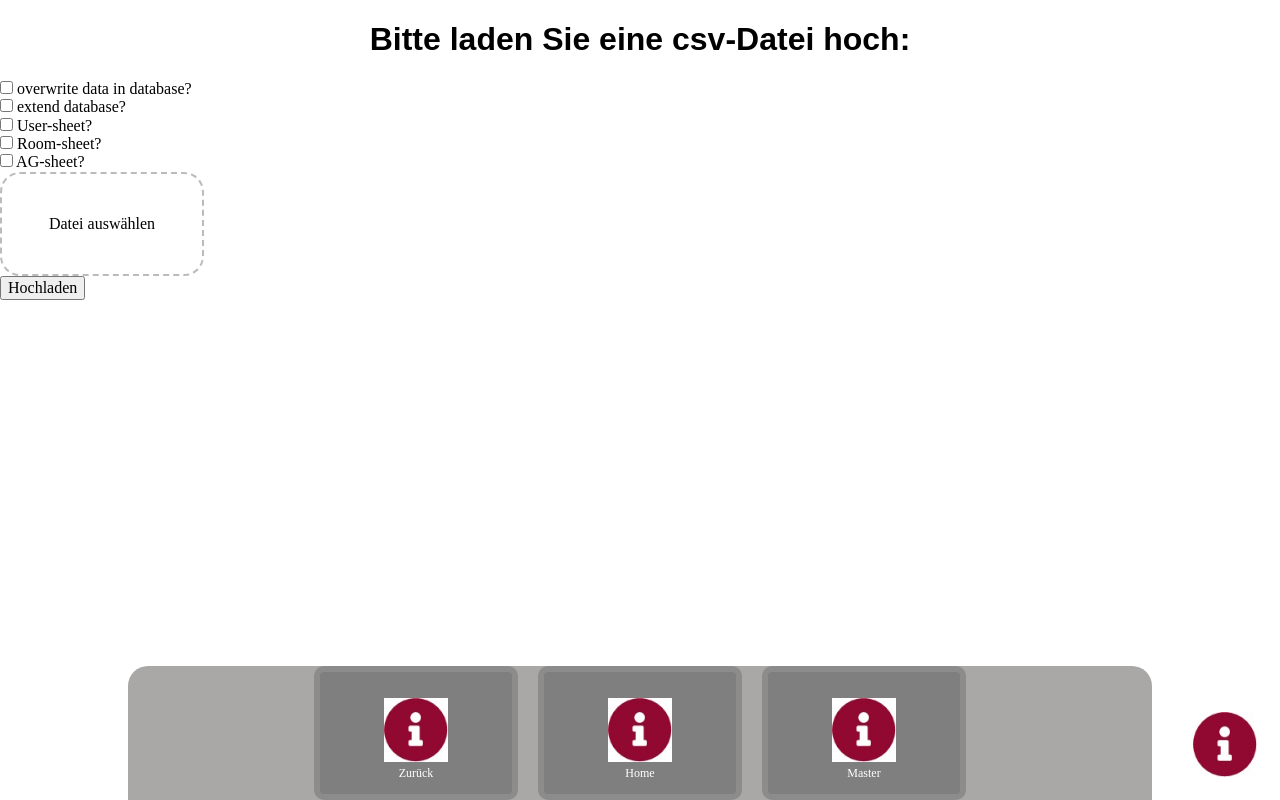
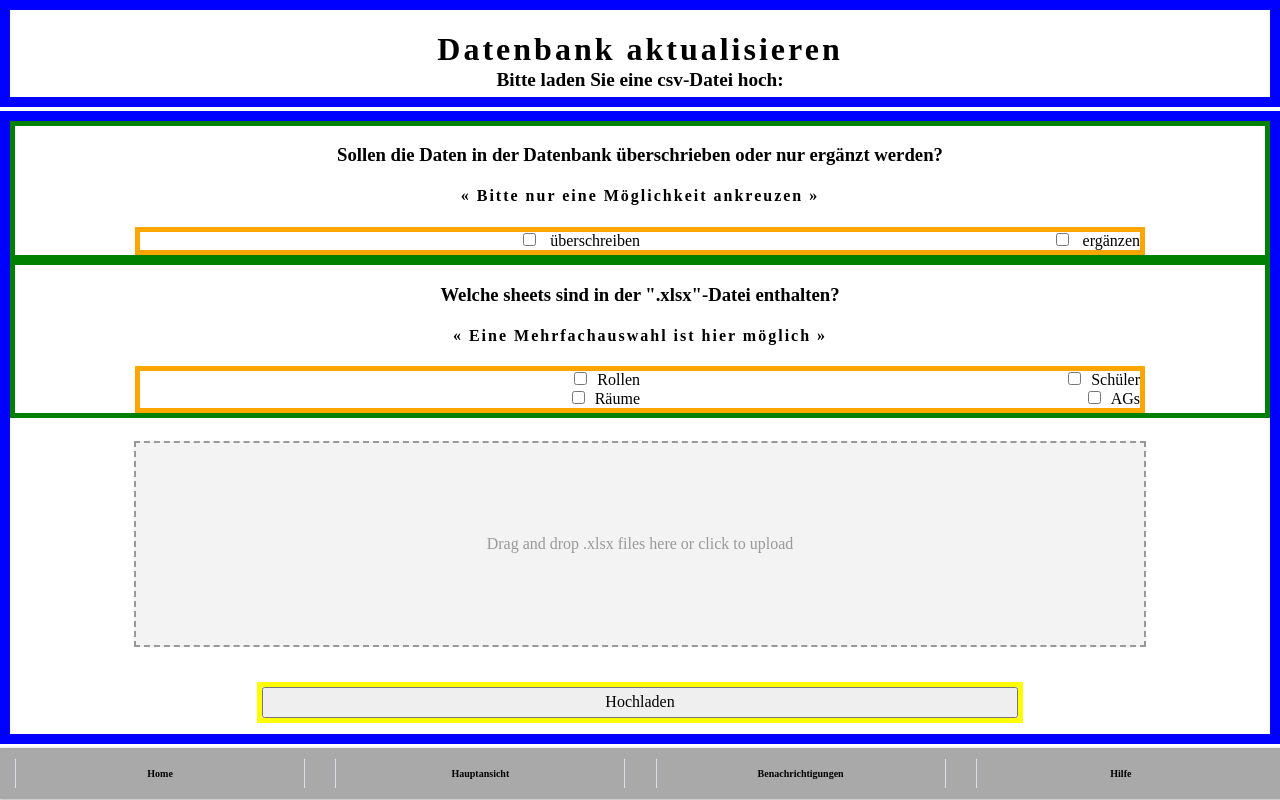
Before and after one commit to LegoStalin/koord-app-altenberge, a Django app: page /csv_import/ in a window 1280 px wide. Run offline with Django 4.2, Linux system fonts and the light colour scheme.

Commit message:
created layout for csv_import

```diff
--- a/koordapp/main_app/static/css/csv_import_style.css
+++ b/koordapp/main_app/static/css/csv_import_style.css
@@ -1,11 +1,158 @@
+:root {
+  --primary: hsl(260, 100%, 80%);
+}
+.block_container {
+  display: grid;
+  height: 98dvh;
+  grid-template-rows: 0.3fr 2fr 0.3fr;
+  grid-template-areas: "header" "content" "footer";
+  gap: 0.5%;
+}
+.header_container {
+  grid-area: header;
+  border: 10px solid #0000ff;
+  text-align: center;
+  line-height: 5%;
+}
+.header_container h1 {
+  margin-top: 2%;
+  margin-bottom: 1%;
+  letter-spacing: 3px;
+  font-size: 200%;
+  line-height: 90%;
+}
+.header_container h2 {
+  font-size: 120%;
+}
+.form_container h4 {
+  letter-spacing: 2px;
+}
+.form_container {
+  border: 10px solid #0000ff;
+  grid-area: content;
+  display: grid;
+  grid-template-rows: 0.5fr 0.5fr 1.6fr 0.4fr;
+  grid-template-areas: "database_flags" "sheet_flags" "file_upload" "upload_button";
+  text-align: center;
+}
+#database_flags {
+  grid-area: database_flags;
+  border: 5px solid green;
+  align-items: center;
+}
+#sheet_flags {
+  grid-area: sheet_flags;
+  border: 5px solid green;
+}
+.checkbox_container {
+  display: flex;
+  text-align: center;
+  justify-content: space-around;
+  align-items: center;
+  flex-wrap: wrap;
+  width: 80%;
+  border: 5px solid orange;
+  margin: auto;
+}
+.checkbox_container input {
+  margin-right: 5%;
+}
+.checkbox_container input[type="checkbox"] {
+  margin: 0 10px;
+}
+.checkbox_container label {
+  text-align: right;
+}
+.checkbox_container > * {
+  flex-basis: 50%;
+}
+
 .dnd_file {
-  width: 200px;
-  height: 100px;
-  border: 2px dashed #bbb;
-  border-radius: 20px;
+  grid-area: file_upload;
+  border: 5px solid green;
+}
+
+.dnd_file {
+  width: 80%;
+  height: 80%;
+  margin: auto;
+  border: 2px dashed #999;
   display: flex;
+  justify-content: center;
   align-items: center;
-  justify-content: center;
-  text-align: center;
+  color: #999;
+  background-color: #f3f3f3;
   cursor: pointer;
 }
+
+.dnd_file:before {
+  content: "Drag and drop .xlsx files here or click to upload";
+  text-align: center;
+}
+.upload_button {
+  grid-area: upload_button;
+  border: 5px solid yellow;
+  margin: auto;
+  width: 60%;
+  height: 50%;
+}
+.upload_button input {
+  width: 100%;
+  height: 100%;
+  cursor: pointer;
+}
+/*navbar css code*/
+.navbar_menu {
+  display: flex;
+  height: 100%;
+  justify-content: space-around;
+  align-items: center;
+  background-color: #a9a9a9;
+  padding: 10px 0;
+  box-shadow: 2px 2px 2px 2px rgba(0, 0, 0, 0.2);
+  text-align: center;
+}
+
+.nav_item {
+  display: flex;
+  justify-content: center;
+  align-items: center;
+  height: 100%;
+  color: #000000; /* black */
+  text-decoration: none;
+  font-size: 1.2em;
+  transition: color 0.3s ease, transform 0.3s ease;
+  border-left: 1px solid #dee2e6;
+  border-right: 1px solid #dee2e6;
+  padding-left: 5%;
+  padding-right: 5%;
+  width: 12.5%;
+  margin: auto;
+}
+
+.nav_item:last-child {
+  border-right: none;
+}
+
+.nav_item:hover {
+  color: #ffffff; /* white */
+  transform: scale(1.1);
+  background-color: #e9ecef;
+}
+.nav_item a {
+  display: flex;
+  justify-content: center;
+  align-items: center;
+  text-decoration: none;
+  color: inherit;
+  font-weight: bold;
+  width: 100%;
+  font-size: max(10px, 10%);
+  height: 100%;
+}
+#nav_home,
+#nav_main,
+#nav_notifications,
+#nav_help {
+  height: 90%;
+}
--- a/koordapp/main_app/static/css/style.css
+++ b/koordapp/main_app/static/css/style.css
@@ -1,4 +1,4 @@
-ul.errorlist {
+/*ul.errorlist {
     display: none;
 }
 * h1{
@@ -32,7 +32,7 @@ ul.errorlist {
     background-color: #6AA73C;
     cursor: pointer;
 }
-/*page Welcome - NFC Checkin*/
+/*page Welcome - NFC Checkin*/ /*
 @media only screen and (min-width: 1401px) {
     .nfc-check-in {
         display: flex;
@@ -92,7 +92,7 @@ ul.errorlist {
         text-align: center;
     }
 }
-/* create activity form*/
+/* create activity form*/ /*
 .create_activity_form {
     display: grid;
     grid-template-columns: max-content 1fr;
@@ -122,6 +122,7 @@ ul.errorlist {
     background-color: #ffffff;
 }
 /*navbar stuff, everything for navigation including the help-icon */
+/*
 @media only screen and (min-width: 1401px) {
     .navbar-standard {
         position: fixed;
@@ -134,11 +135,11 @@ ul.errorlist {
         background-color: #aaa7a7;
         display: flex;
         justify-content: center;
-        /*padding: 10px; */
-        border-top-left-radius: 20px; /* Rounded top left corner */
-        border-top-right-radius: 20px; /* Rounded top right corner */
-        border-bottom-left-radius: 0; /* No rounding for bottom left corner */
-        border-bottom-right-radius: 0; /* No rounding for bottom right corner */
+        /*padding: 10px; */ /*
+        border-top-left-radius: 20px; /* Rounded top left corner */ /*
+        border-top-right-radius: 20px; /* Rounded top right corner */ /*
+        border-bottom-left-radius: 0; /* No rounding for bottom left corner */ /*
+        border-bottom-right-radius: 0; /* No rounding for bottom right corner */ /*
     }
     .navbar-icon-container {
         display: flex;
@@ -152,28 +153,28 @@ ul.errorlist {
         border-radius: 10px;
     }
     .navbar-icon-container img {
-        width: 70px; /* Adjust the width as desired */
+        width: 70px; /* Adjust the width as desired */ /*
         height: auto;
         margin-bottom: 5px;
         color: red;
     }
     .navbar-text {
-        font-size: 12px; /* Adjust the font size as desired */
+        font-size: 12px; /* Adjust the font size as desired */ /*
     }
 
     .navbar-standard:hover #help_icon {
-        transform: scale(1.2); /* Scale on hover */
+        transform: scale(1.2); /* Scale on hover */ /*
     }
     #help_icon {
         height: auto;
         background-color: black;
         cursor: pointer;
         position: fixed;
-        bottom: 10px; /* Adjust the distance from the top as needed */
-        right: 10px; /* Adjust the distance from the right as needed */
+        bottom: 10px; /* Adjust the distance from the top as needed */ /*
+        right: 10px; /* Adjust the distance from the right as needed */ /*
         margin: 14px;
-        transform: scale(1); /* Initial scale */
-        transition: transform 0.3s ease; /* Add transition for smooth scaling */
+        transform: scale(1); /* Initial scale */ /*
+        transition: transform 0.3s ease; /* Add transition for smooth scaling */ /*
         width: 70px;
     }
 }
@@ -189,11 +190,11 @@ ul.errorlist {
         background-color: #aaa7a7;
         display: flex;
         justify-content: center;
-        /*padding: 10px; */
-        border-top-left-radius: 20px; /* Rounded top left corner */
-        border-top-right-radius: 20px; /* Rounded top right corner */
-        border-bottom-left-radius: 0; /* No rounding for bottom left corner */
-        border-bottom-right-radius: 0; /* No rounding for bottom right corner */
+        /*padding: 10px; */ /*
+border-top-left-radius: 20px; /* Rounded top left corner */ /*
+        border-top-right-radius: 20px; /* Rounded top right corner */ /*
+        border-bottom-left-radius: 0; /* No rounding for bottom left corner */ /*
+        border-bottom-right-radius: 0; /* No rounding for bottom right corner */ /*
     }
     .navbar-icon-container {
         display: flex;
@@ -207,28 +208,30 @@ ul.errorlist {
         border-radius: 10px;
     }
     .navbar-icon-container img {
-        width: 5vw; /* Adjust the width as desired */
+        width: 5vw; /* Adjust the width as desired */ /*
         height: auto;
         margin-bottom: 5px;
         color: red;
     }
     .navbar-text {
-        font-size: 12px; /* Adjust the font size as desired */
+        font-size: 12px; /* Adjust the font size as desired */ /*
     }
 
     .navbar-standard:hover #help_icon {
-        transform: scale(1.2); /* Scale on hover */
+        transform: scale(1.2); /* Scale on hover */ /*
     }
     #help_icon {
         height: auto;
         background-color: black;
         cursor: pointer;
         position: fixed;
-        bottom: 10px; /* Adjust the distance from the top as needed */
-        right: 10px; /* Adjust the distance from the right as needed */
+        bottom: 10px; /* Adjust the distance from the top as needed */ /*
+        right: 10px; /* Adjust the distance from the right as needed */ /*
         margin: 1vw 1vw;
-        transform: scale(1); /* Initial scale */
-        transition: transform 0.3s ease; /* Add transition for smooth scaling */
+        transform: scale(1); /* Initial scale */ /*
+        transition: transform 0.3s ease; /* Add transition for smooth scaling */ /*
         width: 5vw;
     }
 }
+
+*/
--- a/koordapp/main_app/templates/base.html
+++ b/koordapp/main_app/templates/base.html
@@ -12,13 +12,15 @@
     </head>
 
     <body>
+      <!--
       <nav class='navbar navbar-dark bg-dark'>
         <div class= "help_icon_class">
             <a href="">
                 <img id="help_icon" src="{% static 'img/help_icon.jpg' %}" alt="clickable helper icon">
             </a>
         </div>
-        <!-- make following div with class "navbar-standard" to a navigation bar which is always at the bottom of the screen and displays the both clickable image-icons for navigation -->
+         make following div with class "navbar-standard" to a navigation bar which is always at the bottom of the screen and displays the both clickable image-icons for navigation -->
+        <!--
         <div class="navbar-standard">
           <div class="navbar-icon-container">
             <img id="back_icon" src="{% static 'img/help_icon.jpg' %}" alt="clickable back icon">
@@ -41,6 +43,7 @@
         </div>
 
       </nav>
+      -->
       <div class="my-5 text-center container">
         {% block content %}
         {% endblock %}
--- a/koordapp/main_app/templates/csv_import/csv_import.html
+++ b/koordapp/main_app/templates/csv_import/csv_import.html
@@ -3,20 +3,54 @@
 
 {% block content %}
 <div class="block_container">
-    <h1> Bitte laden Sie eine csv-Datei hoch:</h1>
+    <div class="header_container">
+        <h1>Datenbank aktualisieren</h1>
+        <h2>Bitte laden Sie eine csv-Datei hoch:</h2>
+    </div>
     <form action="/submit" method="post" class="form_container">
-        <div id="database_flags">
-            <label><input type="checkbox" name="checkbox_database" value="option_overwrite"> overwrite data in database?</label><br>
-            <label><input type="checkbox" name="checkbox_database" value="option_extend"> extend database?</label><br>
+        <div id="database_flags" class="content_container">
+            <h3>Sollen die Daten in der Datenbank überschrieben oder nur ergänzt werden?</h3>
+            <h4>« Bitte nur eine Möglichkeit ankreuzen »</h4>
+            <div class="checkbox_container">
+                <label><input type="checkbox" name="checkbox_database" value="option_overwrite"> überschreiben</label><br>
+                <label><input type="checkbox" name="checkbox_database" value="option_extend"> ergänzen</label><br>
+            </div>
         </div>
-        <label><input type="checkbox" name="checkbox_sheet" value="option_user"> User-sheet?</label><br>
-        <label><input type="checkbox" name="checkbox_sheet" value="option_room"> Room-sheet?</label><br>
-        <label><input type="checkbox" name="checkbox_sheet" value="option_ag"> AG-sheet?</label><br>
-        <div class="dnd_file"> Datei auswählen</div>
-            <input type="file" id="file_input" accept=".xlsx" style="display: none;">
-        <input type="submit" value="Hochladen">
+        <div id="sheet_flags" class="content_container">
+            <h3>Welche sheets sind in der ".xlsx"-Datei enthalten?</h3>
+            <h4>« Eine Mehrfachauswahl ist hier möglich »</h4>
+            <div class="checkbox_container">
+            <label><input type="checkbox" name="checkbox_sheet" value="option_user">Rollen</label><br>
+            <label><input type="checkbox" name="checkbox_sheet" value="option_user">Schüler</label><br>
+            <label><input type="checkbox" name="checkbox_sheet" value="option_room">Räume</label><br>
+            <label><input type="checkbox" name="checkbox_sheet" value="option_ag">AGs</label><br>
+            </div>
+        </div>
+        <div class="dnd_file"><input type="file" id="file_input" accept=".xlsx" style="display: none;"></div>
+        <div class= "upload_button"><input type="submit" value="Hochladen"></div>
 
       </form>
+      <div class="navbar_container">
+        <nav class="navbar_menu" id="nav">
+            <span class="nav_item" id="nav_home">
+                <span class="icon"></span>
+                <a href="#">Home</a>
+            </span>
+            <span class="nav_item" id="nav_main">
+                <span class="icon">
+                </span>
+                <a href="#">Hauptansicht</a>
+            </span>
+            <span class="nav_item" id="nav_notifications">
+                <span class="icon"></span>
+                <a href="#">Benachrichtigungen</a>
+            </span>
+            <span class="nav_item" id="nav_help">
+                <span class="icon"></span>
+                <a href="#">Hilfe</a>
+            </span>
+        </nav>
+      </div>
 </div>
 
 {% endblock %}
```
Also changed, not shown: koordapp/main_app/static/img/bell.png (added), koordapp/main_app/static/img/help.png (added), koordapp/main_app/static/img/home.png (added), koordapp/main_app/static/img/menu.png (added).
